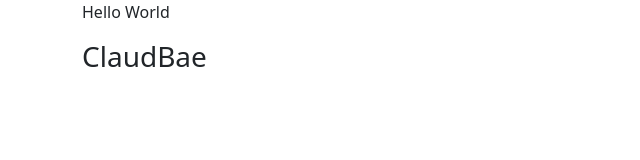
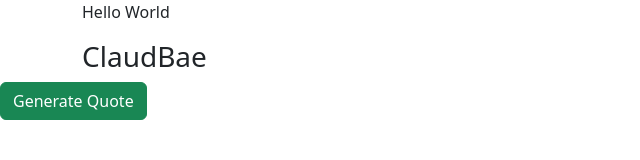
Before and after one commit to claudiahW/quote-generator, a plain HTML site: page index.html in a window 1280 px wide. Shown: the whole page, without its empty margins (0-640 px from the left). Drawn offline with nearby package versions, Linux system fonts and the light colour scheme.

Commit message:
add a command to call a function

```diff
--- a/index.html
+++ b/index.html
@@ -15,7 +15,10 @@
             <h3 id="author">ClaudBae</h3>
         </div>
     </div>
-    <div></div>
+    <div>
+        <button onclick="generate()" type="button" class="btn btn-success">Generate Quote</button>
+
+    </div>
    <script src="script.js"></script>
 </body>
 </html>
```
